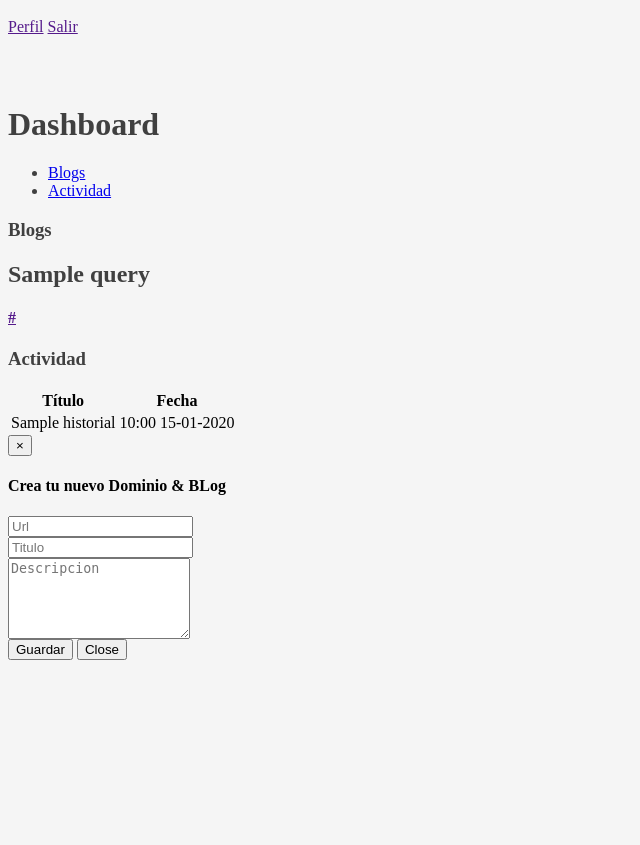
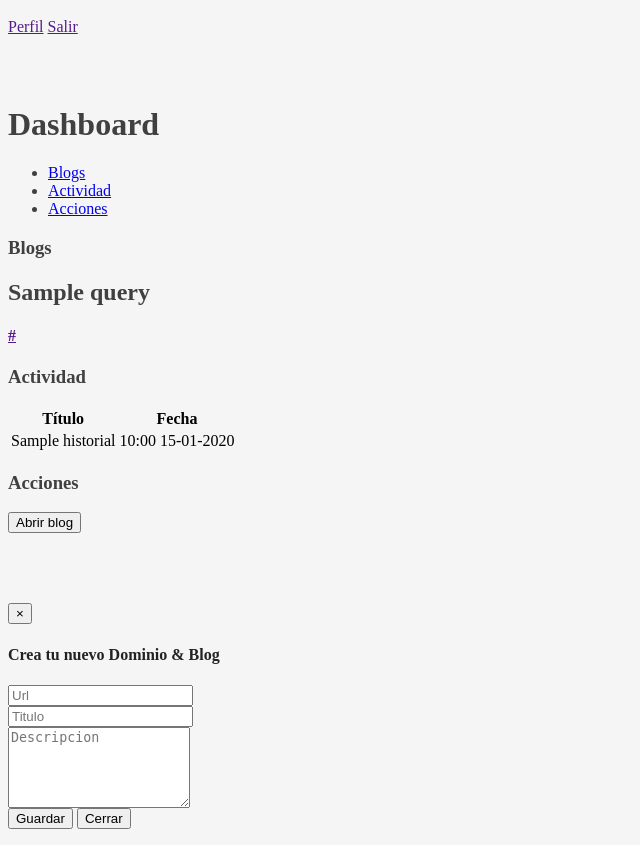
Before and after one commit to DiegoMGar/iw_wordpress, a PHP site: the page made by application/views/dashboard/dashboard.php in a window 1280 px wide. Shown: the part 26-871 px from the top of the page, without its empty margins (0-640 px from the left). Before the commit the page ends 686 px from the top, so only its background shows below. Run offline with PHP 8.4, Linux system fonts and the light colour scheme; the template is opened without the code that fills it: most values are stand-ins (such as "Sample title", 1, 10 or a date in 2020); data that the repository does not hold is empty.

Commit message:
Design Blog and forms cruds

```diff
--- a/application/controllers/Blog.php
+++ b/application/controllers/Blog.php
@@ -81,7 +81,7 @@ class Blog extends CI_Controller {
 		$this->load->view('blog.php', $data);
 	}
 
-	public function addPost($url, $blogId,$mylang='es') {
+	public function addPost($url,$blogId,$mylang='es') {
         if(strcmp($mylang,'es')!=0 && strcmp($mylang,'en')!=0){
             show_error("Ese lenguaje no existe");
         }
@@ -108,7 +108,7 @@ class Blog extends CI_Controller {
 
 		$this->db->insert('posts', $datos);
 
-		redirect(base_url('blog/loader/' . $url), 'refresh');
+		redirect(base_url($mylang.'/'.$url), 'refresh');
 	}
 
 	public function deletePost($url, $postId,$mylang='es') {
@@ -121,7 +121,7 @@ class Blog extends CI_Controller {
         else
             $idiom='english';
 		$this->db->delete('posts', array('oid' => $postId));
-		redirect(base_url('blog/loader/' . $url), 'refresh');
+		redirect(base_url($mylang.'/'.$url), 'refresh');
 	}
 
 	public function modifyPostView($url, $postId,$mylang='es') {
--- a/application/views/dashboard/dashboard.php
+++ b/application/views/dashboard/dashboard.php
@@ -38,13 +38,13 @@ if($error){
     echo '<div class="col-lg-12 col-md-12 col-sm-12 col-xs-12" style="margin-top: 20px;">';
     echo '<div class="alert alert-danger fade in"><a href="#" class="close" data-dismiss="alert" aria-label="close">&times;</a>'. $error .'</div>';
     echo '</div>';
-    //<button type="button" class="btn btn-primary" data-toggle="modal" data-target="#addDomainBlog">ADD</button>
 }
 ?>
     <h1 style="margin-top: 70px;">Dashboard</h1>
     <ul class="nav nav-tabs">
         <li class="active"><a data-toggle="tab" href="#menu1">Blogs</a></li>
         <li><a data-toggle="tab" href="#menu2">Actividad</a></li>
+        <li><a data-toggle="tab" href="#menu3">Acciones</a></li>
     </ul>
     <div class="tab-content">
         <div id="menu1" class="tab-pane fade in active">
@@ -100,19 +100,26 @@ if($error){
                 </tbody>
             </table>
         </div>
+        <div id="menu3" class="tab-pane fade">
+            <h3>Acciones</h3>
+            <p><button type="button" class="btn btn-primary" data-toggle="modal" data-target="#addDomainBlog">
+                    Abrir blog
+                </button></p>
+        </div>
     </div>
 </div>
 
 <!-- Modal addDomainBlog-->
-<div id="addDomainBlog" class="modal fade" role="dialog" style="color: black;">
+<div id="addDomainBlog" class="modal fade" role="dialog" style="margin-top: 70px;color: #222222;">
   <div class="modal-dialog">
     <!-- Modal content-->
     <div class="modal-content">
       <div class="modal-header">
         <button type="button" class="close" data-dismiss="modal">&times;</button>
-        <h4 class="modal-title">Crea tu nuevo Dominio & BLog</h4>
+        <h4 class="modal-title">Crea tu nuevo Dominio & Blog</h4>
       </div>
-      <form class="form col-md-12 center-block" name="addDomainBlog" action="<?php echo base_url($mylang.'/dashboard/create/');?>" method="post">
+      <form class="form col-md-12 center-block" name="addDomainBlog"
+            action="<?php echo base_url($mylang.'/blog/create/');?>" method="post">
         <div class="modal-body">
             <div class="form-group">
               <input type="text" class="form-control input-lg" placeholder="Url" name="url" required
@@ -128,7 +135,7 @@ if($error){
           </div>
           <div class="modal-footer">
             <button class="btn btn-primary" type="submit" value="Submit" id="saveBut">Guardar</button>
-            <button type="button" class="btn btn-default" data-dismiss="modal">Close</button>
+            <button type="button" class="btn btn-default" data-dismiss="modal">Cerrar</button>
           </div>
       </form>
     </div>
```
Also changed, not shown: application/config/routes.php (+6 -6 lines), application/views/blog.php (+45 -1 lines).
